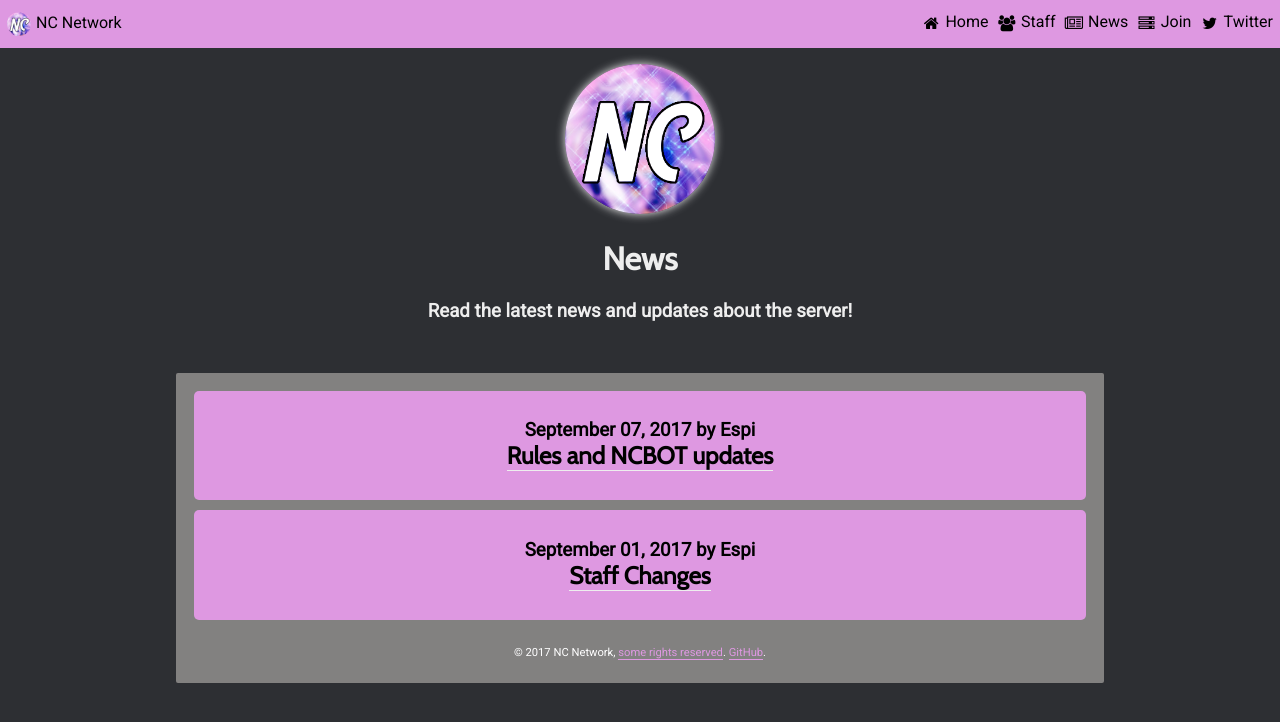
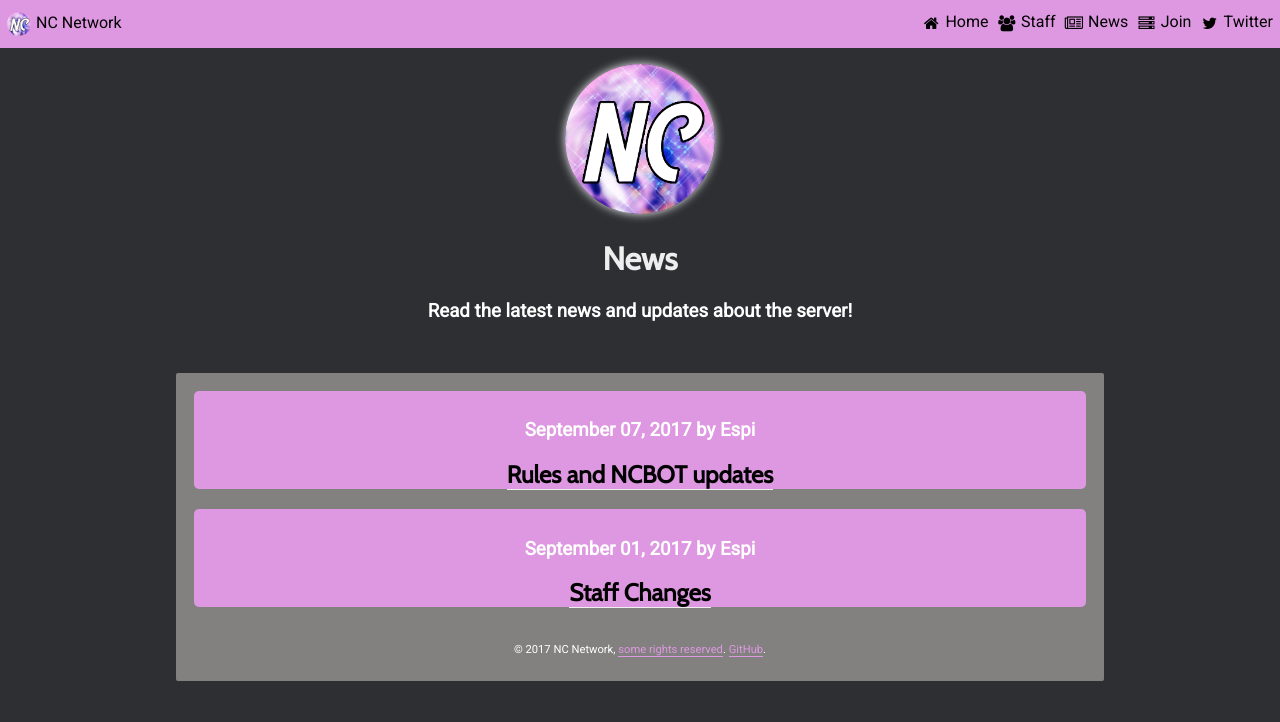
Before and after one commit to xwinbyte/NetskyWebsite, a Jekyll site: the page built from news.html, in a window 1280 px wide. Shown: the top 722 px of the page. Built offline with Jekyll 4.4.1, drawn with Linux system fonts in a browser that asks for light colours.

Commit message:
Update style.scss

```diff
--- a/css/style.scss
+++ b/css/style.scss
@@ -182,6 +182,9 @@ article {
   margin-right: 5px;
 }
 
+h3, h4 {
+ color: #fff;
+}
 .rule a,
 article a {
   color: #000;
@@ -198,7 +201,8 @@ article a:hover {
   transform: scale(0.99);
 }
 
-article h3 {
+article
+{
   margin-bottom: 0;
   padding-bottom: 0;
 }
```
